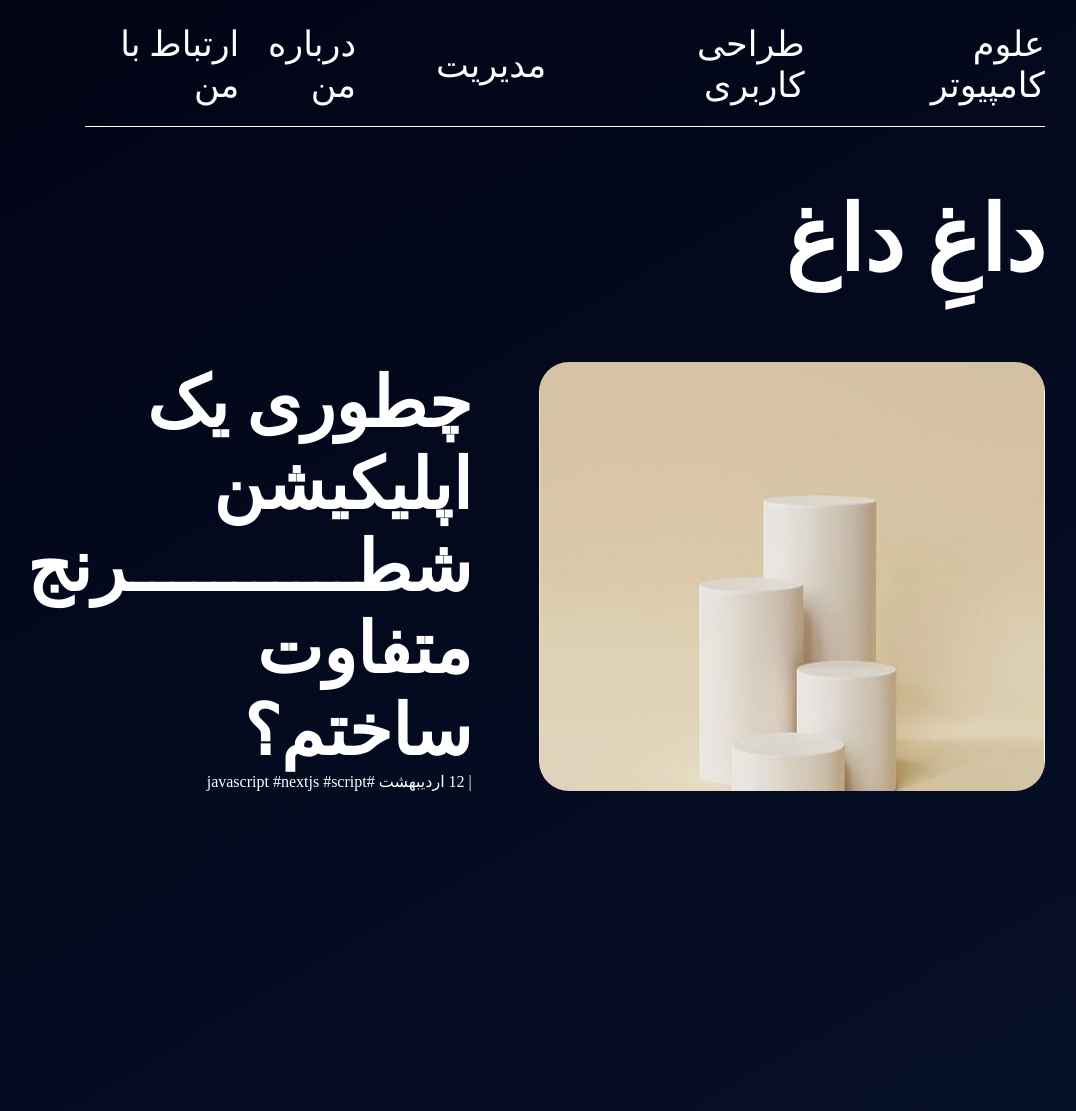
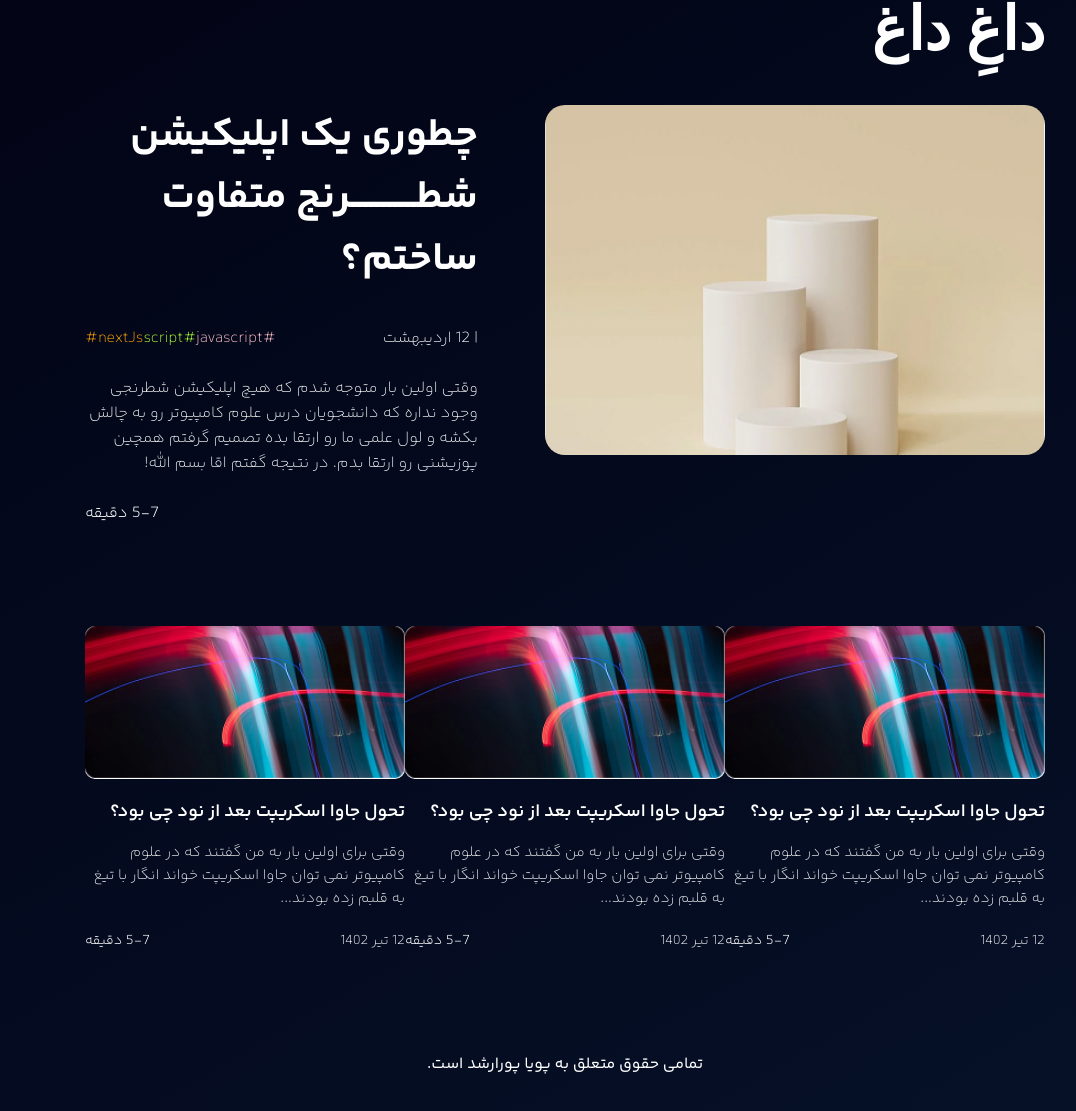
Before and after one commit to PooyaPrd/PRD-Website, a plain HTML site: page index.html in a window 1280 px wide. Shown: the part 227-1338 px from the top of the page, without its empty margins (75-1151 px from the left). Drawn offline with Linux system fonts and the light colour scheme.

Commit message:
develop hero and posts sections

```diff
--- a/Style.css
+++ b/Style.css
@@ -1,3 +1,13 @@
+@font-face {
+    font-family: Yekan Bakh;
+    src: url(./Assets/font/YekanBakh-VF.ttf) format('truetype-variations'),
+         url(./Assets/font/YekanBakh-VF.woff) format('woff-variations'),
+         url(./Assets/font/YekanBakh-VF.woff2) format('woff2-variations');
+
+    font-weight: 100 900;
+    font-style: normal;
+}
+
 * {
     direction: rtl;
     padding: 0;
@@ -16,8 +26,8 @@ body {
 }
 
 header {
-    margin: 80px;
-    font-size:80px;
+    margin: 50px;
+    font-size:35px;
 }
 
 nav {
@@ -27,17 +37,17 @@ nav {
     justify-content: space-between;
     align-items: center;
     border-bottom: 1px solid #ffffff;
-    padding-bottom: 20px;
+    padding-bottom: 8px;
 }
 
 nav ul {
     list-style: none;
     display: flex;
     flex-direction: row;
-    gap: 80px;
+    gap: 30px;
     align-items: center;
     padding: 0;
-    font-size: 35px;
+    font-size: 18px;
     font-weight: 300;
 }
 
@@ -51,8 +61,8 @@ nav ul {
 }
 
 .bigtitle{
-    padding-top: 60px;
-    font-size: 90px;
+    padding-top: 30px;
+    font-size: 60px;
     font-family: IranSansX;
     font-weight: 900;
 }
@@ -61,15 +71,16 @@ nav ul {
     display: flex;
     display: row;
     width: 75%;
-    padding-top: 70px;
+    padding-top: 40px;
     /* justify-content: space-between; */
     gap:7%;
 
 }
 
 #hero-img{
-    width: 1700px;
-    border-radius: 30px;
+    width: 500px;
+    height: 350px;
+    border-radius: 20px;
 }
 
 #section{
@@ -80,7 +91,7 @@ nav ul {
 }
 
 .h2{
-    font-size: 70px;
+    font-size: 40px;
     text-align: right;
 
 }
@@ -88,10 +99,69 @@ nav ul {
 .hero-text{
     display: flex;
     flex-direction: column;
+    gap:25px
 }
 
-.hero-des{
+#hero-des{
     width: 100%;
     display: flex;
     justify-content: space-between;
+    margin-top: 10px;
+    font-weight: 200;
 }
+
+.tags{
+    display: flex;
+    width: 40%;
+    direction: ltr;
+    justify-content: space-between;
+}
+
+#tags-or{
+    color:orange;
+}
+#tags-bl{
+    color:pink;
+}
+#tags-wh{
+    color:greenyellow;
+}
+
+#hero-long{
+    font-weight: 200;
+}
+
+.blog-posts{
+    width: 75%;
+    display: flex;
+    flex-direction: row;
+    justify-content: space-between;
+    margin: 100px;
+}
+
+.post{
+    width: 320px;
+}
+.post-h2{
+    font-size: 18px;
+    padding: 10px 0px 15px;
+    font-weight: 600;
+}
+
+.post-p{
+    font-size: 15px;
+    font-weight: 200;
+}
+
+.post-img{
+    border-radius: 10px;
+    width: 320px;
+}
+
+.post-des{
+    margin-top:20px;
+    display: flex;
+    justify-content: space-between;
+    font-weight: 200;
+    font-size:14px;
+}
--- a/index.html
+++ b/index.html
@@ -18,7 +18,7 @@
             <li><a class="click" href="#">مدیریت</a></li>
             <li><a class="click" href="#">درباره من</a></li>
         </ul>
-        <span style="font-size: 35px; font-weight: 300;">ارتباط با من</span>
+        <span style="font-size: 18px; font-weight: 300;">ارتباط با من</span>
     </nav>
 
     <div id="section">
@@ -31,12 +31,58 @@
             <h2 class="h2">چطوری یک اپلیکیشن شطـــــــــــرنج متفاوت ساختم؟</h2>
             <div id="hero-des">
                 <span class="time">| 12 اردیبهشت</span>
-                <span class="tags">#javascript</span>
-                <span class="tags">#nextjs</span>
-                <span class="tags">#script</span>
+                <div class="tags">
+                    <span id="tags-or">nextJs#</span>
+                    <span id="tags-wh">#script</span>
+                    <span id="tags-bl">#javascript</span>
+                </div>
             </div>
+            <p id="hero-long">وقتی اولین بار متوجه شدم که هیچ اپلیکیشن شطرنجی وجود نداره که دانشجویان درس علوم کامپیوتر رو به چالش بکشه
+            و لول علمی ما
+            رو ارتقا بده تصمیم گرفتم همچین پوزیشنی رو ارتقا بدم. در نتیجه گفتم اقا بسم الله!
+            </p>
+            <span style="font-weight: 300; align-self: flex-end;" class="time">5-7 دقیقه</span>
         </div>
     </div>
 
+    <div class="blog-posts">
+        <section class="post">
+            <img class="post-img" src="Assets/img/blog.jpg">
+            <h2 class="post-h2">تحول جاوا اسکریپت بعد از نود چی بود؟</h2>
+            <p class="post-p">وقتی برای اولین بار به من گفتند که در علوم کامپیوتر
+            نمی توان جاوا اسکریپت خواند انگار با تیغ به قلبم زده بودند...
+            </p>
+            <div class="post-des">
+                <span class="post-time">12 تیر 1402</span>
+                <span style="font-weight: 300; align-self: flex-end;" class="time">5-7 دقیقه</span>
+            </div>
+        </section>
+    <section class="post">
+        <img class="post-img" src="Assets/img/blog.jpg">
+        <h2 class="post-h2">تحول جاوا اسکریپت بعد از نود چی بود؟</h2>
+        <p class="post-p">وقتی برای اولین بار به من گفتند که در علوم کامپیوتر
+            نمی توان جاوا اسکریپت خواند انگار با تیغ به قلبم زده بودند...
+        </p>
+        <div class="post-des">
+            <span class="post-time">12 تیر 1402</span>
+            <span style="font-weight: 300; align-self: flex-end;" class="time">5-7 دقیقه</span>
+        </div>
+    </section>
+    <section class="post">
+        <img class="post-img" src="Assets/img/blog.jpg">
+        <h2 class="post-h2">تحول جاوا اسکریپت بعد از نود چی بود؟</h2>
+        <p class="post-p">وقتی برای اولین بار به من گفتند که در علوم کامپیوتر
+            نمی توان جاوا اسکریپت خواند انگار با تیغ به قلبم زده بودند...
+        </p>
+        <div class="post-des">
+            <span class="post-time">12 تیر 1402</span>
+            <span style="font-weight: 300; align-self: flex-end;" class="time">5-7 دقیقه</span>
+        </div>
+    </section>
+    </div>
+    <footer style="bottom: 0; ">
+    تمامی حقوق متعلق به پویا پورارشد است.
+</footer>
 </body>
+
 </html>
```
Also changed, not shown: Assets/font/YekanBakh-VF.ttf (added), Assets/font/YekanBakh-VF.woff (added), Assets/font/YekanBakh-VF.woff2 (added), Assets/img/blog.jpg (added).
